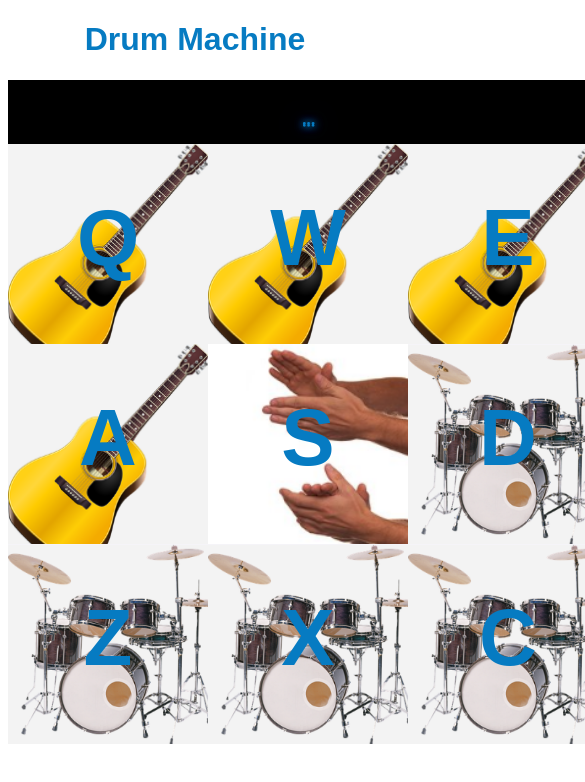
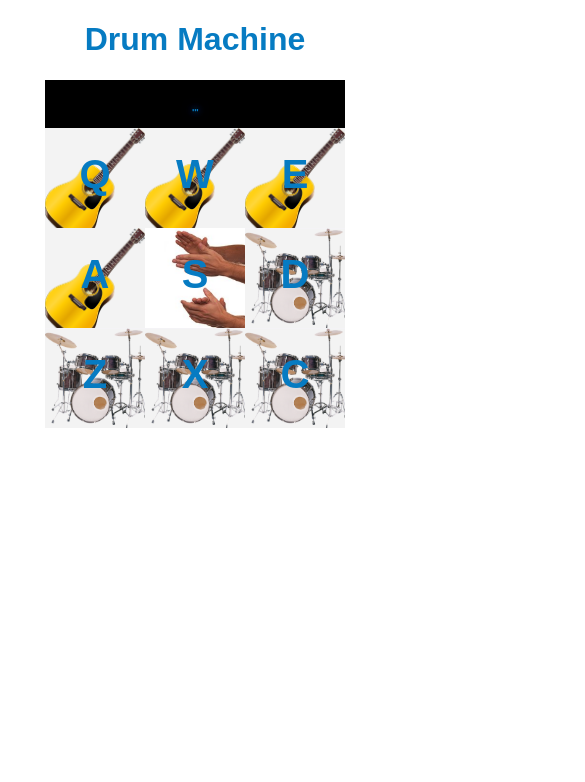
Before and after one commit to costik2020/0021-drum-machine, a React app: page / in a window 390 px wide. Shown: the top 782 px of the page, 585 px wide, since content can reach past the window. Built offline with nearby package versions, Linux system fonts and the light colour scheme.

Commit message:
Aded a media query for phone responsivness

```diff
--- a/src/index.js
+++ b/src/index.js
@@ -47,11 +47,11 @@ function handleKeyPress(e) {
     //console.log( "You pressed a key." );
     //console.log("e.key", e.key);
 
-    console.log("You pressed=", e.key);
+    // console.log("You pressed=", e.key);
 
     let pressedKey = e.key.toUpperCase();
     let audio = document.getElementById(pressedKey);
-    console.log("audio=", audio);
+    // console.log("audio=", audio);
 
     // Print the name of the audio file into the div element with the id of "display"
     let srcValue = audio.getAttribute("src");
@@ -66,6 +66,15 @@ function handleKeyPress(e) {
     display.textContent = fileTitle;
 
 
+
+    // Add active effect
+    let drumPad = audio.parentNode;
+
+    drumPad.classList.add("javascriptActiveEffect");
+    setTimeout(() => {
+
+        drumPad.classList.remove("javascriptActiveEffect");
+    }, 200)
 
 
     audio.play();
--- a/src/style/main.sass
+++ b/src/style/main.sass
@@ -117,6 +117,17 @@ body
 #drum-machine .all-pads .drum-pad:active
   background: $background-active-color
 
+
+// Define the clases for when I press a keyboard key
+// And I will add/remove these clases with javascript
+
+#drum-machine .all-pads .javascriptActiveEffect
+   background: $background-active-color
+   border: 10px solid $border-hover-color
+
+
+
+
 // Add images for the drum pads
 
 #heater-1, #heater-2, #heater-3, #heater-4
@@ -134,3 +145,54 @@ body
 #open-hh, #kick-and-hat, #kick, #close-hh
   background-image: url("../images/drum.png")
   background-size: cover
+
+
+
+// Phone responsiveness
+
+@media all and (max-width: 650px)
+  #wrapDisplay
+    // border: 5px solid red
+    width: 300px
+
+  #display
+    // border: 5px solid red
+    padding: 0rem
+    width: 200px
+    height: 3rem
+    font-size: 1rem
+
+
+  #wrapDisplay #display
+    text-align: center
+    padding: 1rem
+    color: $text-color
+
+
+
+  .all-pads
+    width: 300px
+
+  .all-pads .drum-pad
+    width: 100px
+    height: 100px
+    font-size: 2.5rem
+    padding: 1.5rem
+
+
+
+  .all-pads .drum-pad:hover
+    border: 5px solid $border-hover-color
+
+
+
+  #drum-machine .all-pads .drum-pad:active
+    background: $background-active-color
+
+
+  // Define the clases for when I press a keyboard key
+  // And I will add/remove these clases with javascript
+
+  #drum-machine .all-pads .javascriptActiveEffect
+    background: $background-active-color
+    border: 5px solid $border-hover-color
```
Also changed, not shown: src/style/main.css, 1 other file.
